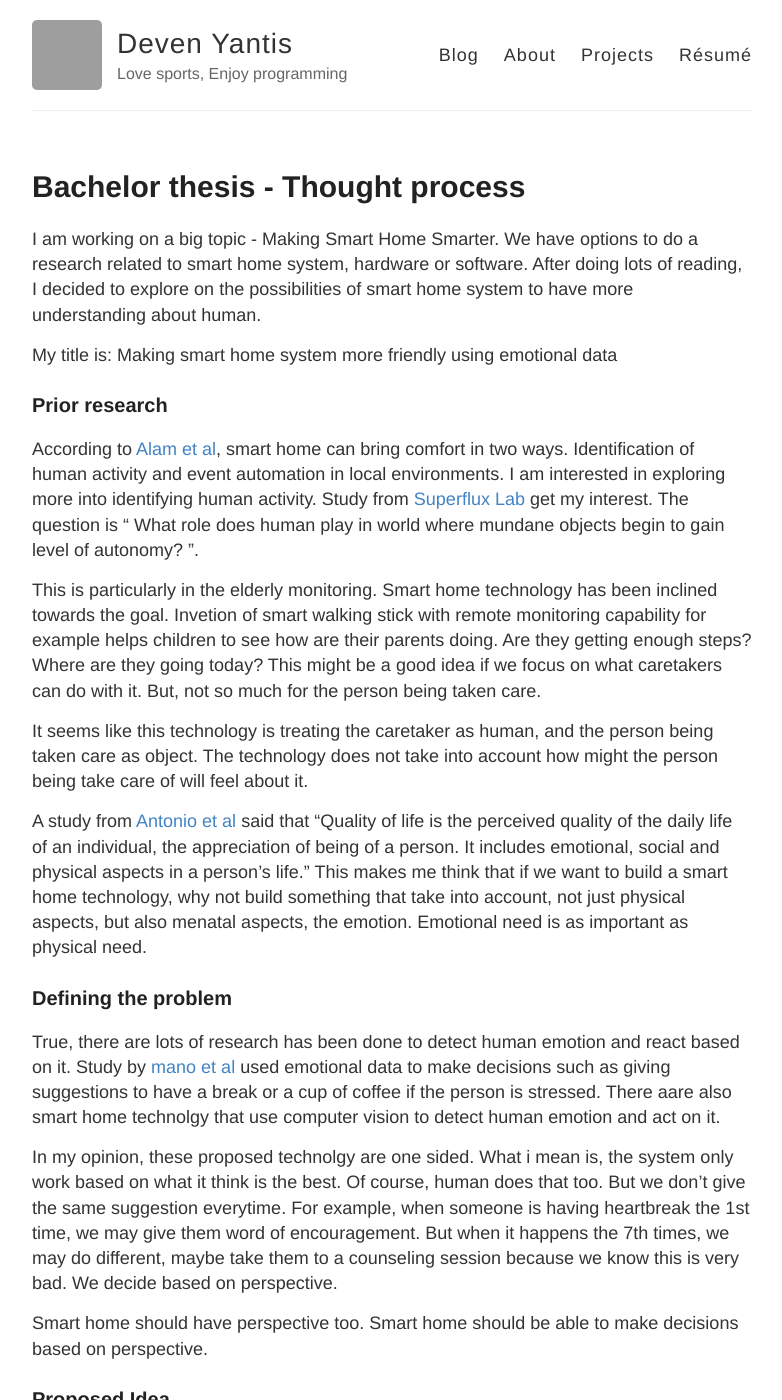
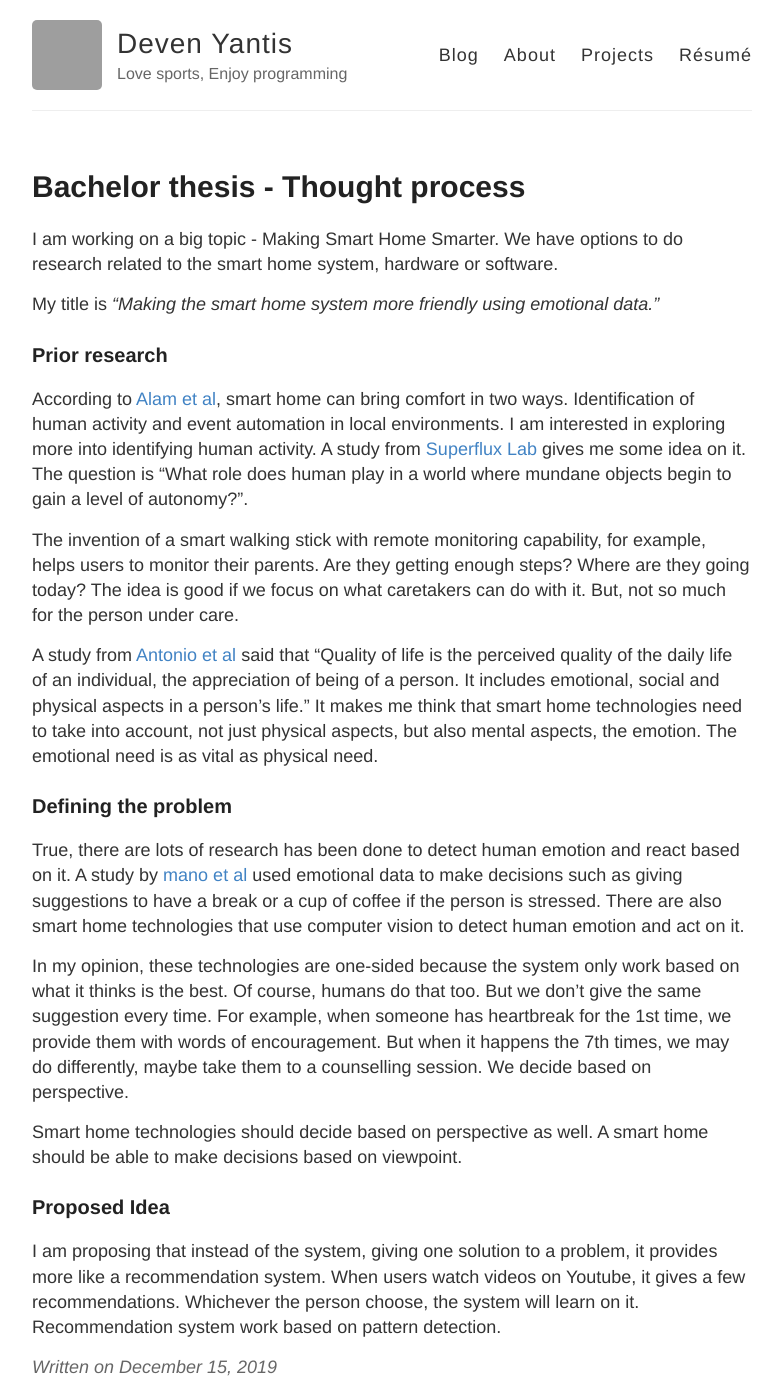
Before and after one commit to devennn/devennn.github.io, a Jekyll site: the page built from _posts/2019-12-15-bachelor-thesis-thought-process.md, in a window 1280 px wide and 1400 px high. Shown: the whole window, without its empty margins (248-1030 px from the left). Built offline with Jekyll 4.4.1, drawn with Linux system fonts in a browser that asks for light colours; some of the changed text lies outside the part shown; grey boxes are pictures that could not be loaded.

Commit message:
Update 2019-12-15-bachelor-thesis-thought-process.md

```diff
--- a/_posts/2019-12-15-bachelor-thesis-thought-process.md
+++ b/_posts/2019-12-15-bachelor-thesis-thought-process.md
@@ -3,30 +3,26 @@ layout: post
 title: Bachelor thesis - Thought process
 ---
 
-I am working on a big topic - Making Smart Home Smarter. We have options to do a research related to smart home system, hardware or software. After doing lots of reading, I decided to explore on the possibilities of smart home system to have more understanding about human.
+I am working on a big topic - Making Smart Home Smarter. We have options to do research related to the smart home system, hardware or software.
 
-My title is: Making smart home system more friendly using emotional data
+My title is _"Making the smart home system more friendly using emotional data."_
 
 ### Prior research
 
-According to [Alam et al](https://doi.org/10.1109/TSMCC.2012.2189204), smart home can bring comfort in two ways. Identification of human activity and event automation in local environments. I am interested in exploring more into identifying human activity. Study from [Superflux Lab](https://superflux.in/index.php/work/uninvited-guests/#) get my interest. The question is “ What role does human play in world where mundane objects begin to gain level of autonomy? ”.
+According to [Alam et al](https://doi.org/10.1109/TSMCC.2012.2189204), smart home can bring comfort in two ways. Identification of human activity and event automation in local environments. I am interested in exploring more into identifying human activity. A study from [Superflux Lab](https://superflux.in/index.php/work/uninvited-guests/#) gives me some idea on it. The question is "What role does human play in a world where mundane objects begin to gain a level of autonomy?".
 
-This is particularly in the elderly monitoring. Smart home technology has been inclined towards the goal. Invetion of smart walking stick with remote monitoring capability for example helps children to see how are their parents doing. Are they getting enough steps? Where are they going today? This might be a good idea if we focus on what caretakers can do with it. But, not so much for the person being taken care.
+The invention of a smart walking stick with remote monitoring capability, for example, helps users to monitor their parents. Are they getting enough steps? Where are they going today? The idea is good if we focus on what caretakers can do with it. But, not so much for the person under care.
 
-It seems like this technology is treating the caretaker as human, and the person being taken care as object. The technology does not take into account how might the person being take care of will feel about it.
-
-A study from [Antonio et al](https://link.springer.com/chapter/10.1007/978-3-319-13105-4_50) said that "Quality of life is the perceived quality of the daily life of an individual, the appreciation of being of a person. It includes emotional, social and physical aspects in a person’s life.” This makes me think that if we want to build a smart home technology, why not build something that take into account, not just physical aspects, but also menatal aspects, the emotion. Emotional need is as important as physical need.
+A study from [Antonio et al](https://link.springer.com/chapter/10.1007/978-3-319-13105-4_50) said that "Quality of life is the perceived quality of the daily life of an individual, the appreciation of being of a person. It includes emotional, social and physical aspects in a person's life." It makes me think that smart home technologies need to take into account, not just physical aspects, but also mental aspects, the emotion. The emotional need is as vital as physical need.
 
 ### Defining the problem
 
-True, there are lots of research has been done to detect human emotion and react based on it. Study by [mano et al](https://www.sciencedirect.com/science/article/pii/S0140366416300688?via%3Dihub) used emotional data to make decisions such as giving suggestions to have a break or a cup of coffee if the person is stressed. There aare also smart home technolgy that use computer vision to detect human emotion and act on it.
+True, there are lots of research has been done to detect human emotion and react based on it. A study by [mano et al](https://www.sciencedirect.com/science/article/pii/S0140366416300688?via%3Dihub) used emotional data to make decisions such as giving suggestions to have a break or a cup of coffee if the person is stressed. There are also smart home technologies that use computer vision to detect human emotion and act on it.
 
-In my opinion, these proposed technolgy are one sided. What i mean is, the system only work based on what it think is the best. Of course, human does that too. But we don't give the same suggestion everytime. For example, when someone is having heartbreak the 1st time, we may give them word of encouragement. But when it happens the 7th times, we may do different, maybe take them to a counseling session because we know this is very bad. We decide based on perspective.
+In my opinion, these technologies are one-sided because the system only work based on what it thinks is the best. Of course, humans do that too. But we don't give the same suggestion every time. For example, when someone has heartbreak for the 1st time, we provide them with words of encouragement. But when it happens the 7th times, we may do differently, maybe take them to a counselling session. We decide based on perspective.
 
-Smart home should have perspective too. Smart home should be able to make decisions based on perspective.
+Smart home technologies should decide based on perspective as well. A smart home should be able to make decisions based on viewpoint.
 
 ### Proposed Idea
 
-I am proposing that instead of system giving one solution to a problem, it gives more. This is a recommendation system. Much like when we watch video on Youtube, it gives few recommendations. Whichever the person choose, the system will learn on it. And when the next time, when we choose differently, it gives more suggestions based on our new choice and less of the old one.
-
-The system work based on detecting pattern and them giving recommendation.
+I am proposing that instead of the system, giving one solution to a problem, it provides more like a recommendation system. When users watch videos on Youtube, it gives a few recommendations. Whichever the person choose, the system will learn on it. Recommendation system work based on pattern detection.
```
